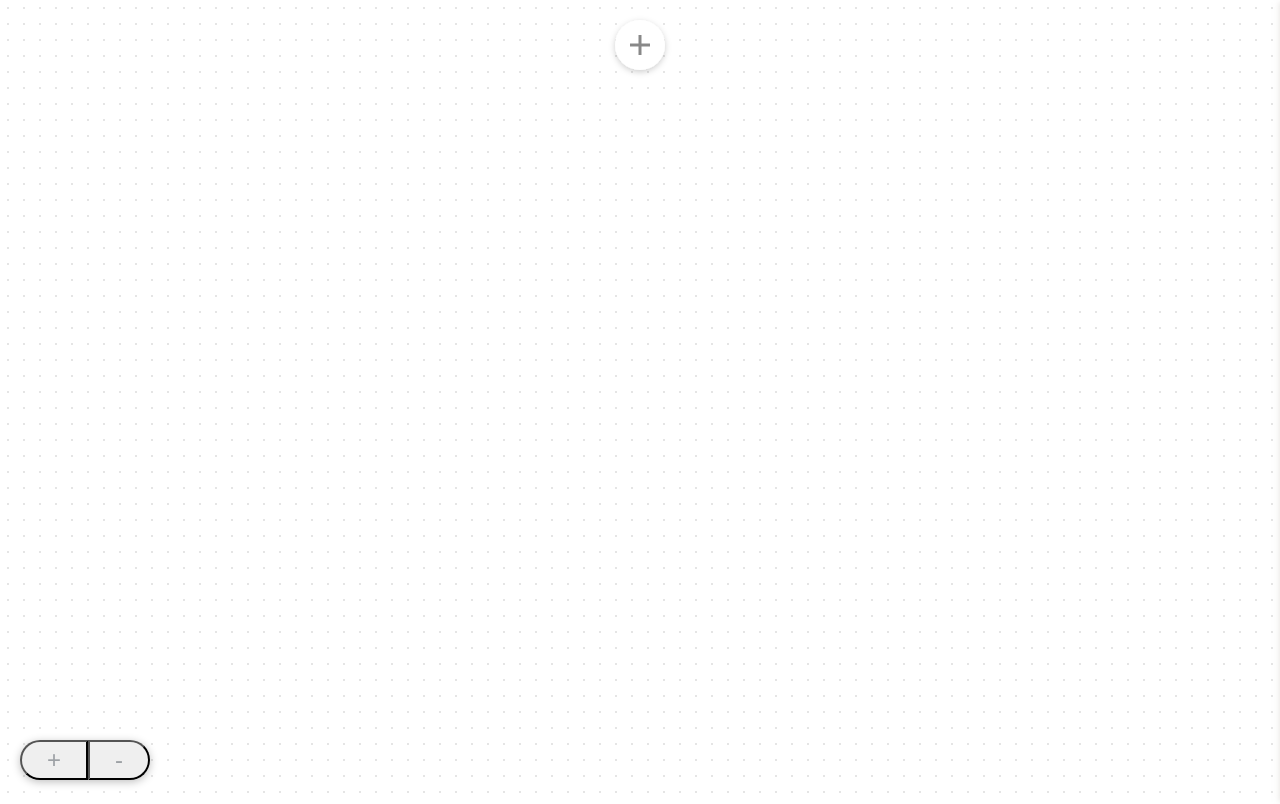
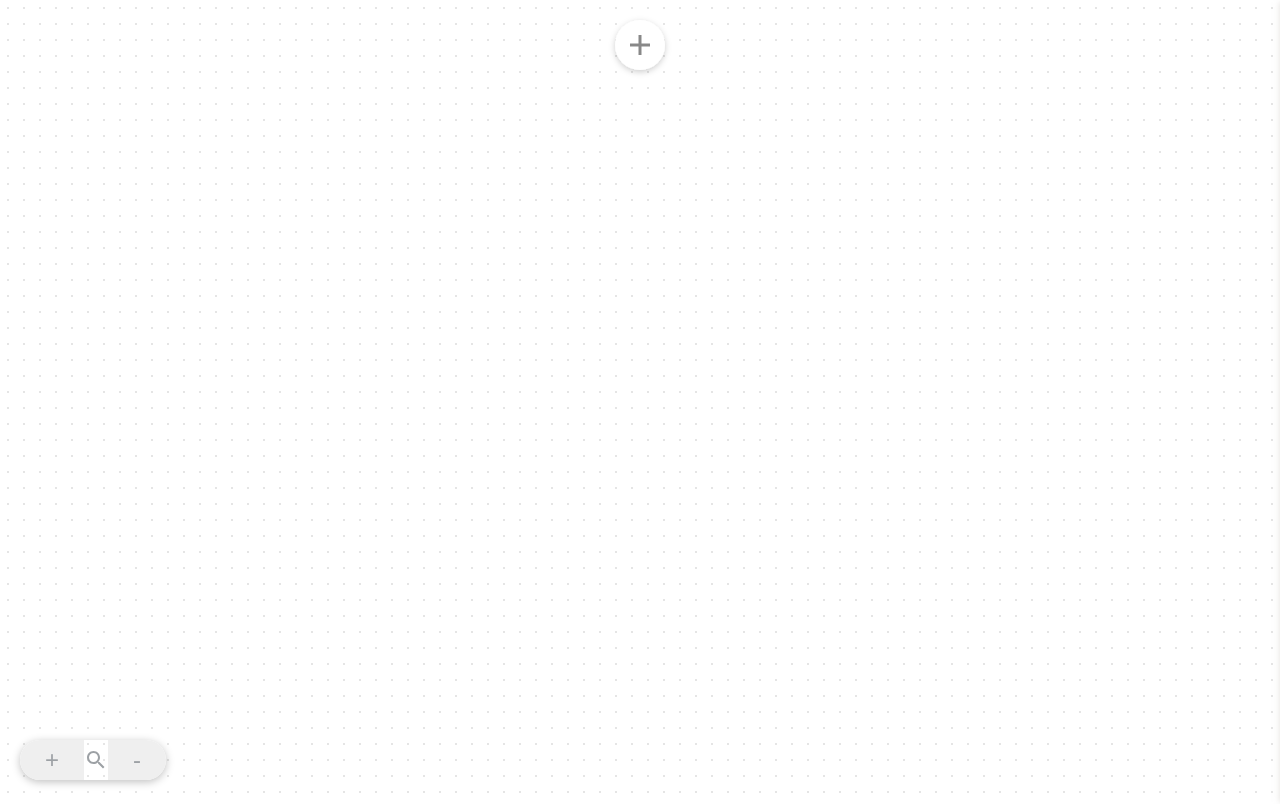
Before and after one commit to pvorona/flow-designer, a React (Create React App) app: page / in a window 1280 px wide. Built offline with nearby package versions, Linux system fonts and the light colour scheme.

Commit message:
Seach controls look

```diff
--- a/src/ZoomControls/ZoomControls.module.css
+++ b/src/ZoomControls/ZoomControls.module.css
@@ -5,24 +5,34 @@
   height: 40px;
   box-shadow: 0 2px 8px 0 rgba(0,0,0,0.25);
   border-radius: 25px;
+  display: flex;
+  align-items: center;
 }
 
-.zoomIn {
-  border-radius: 25px 0 0 25px;
+.zoomControl {
   height: 40px;
   padding: 0 25px;
   font-size: 24px;
   cursor: pointer;
   outline: none;
   color: #9DA1A5;
+  border: none;
+  user-select: none;
+  transition: color .2s;
+}
+
+.zoomControl:hover {
+  color: #272B30;
+}
+
+.zoomIn {
+  border-radius: 25px 0 0 25px;
 }
 
 .zoomOut {
   border-radius: 0 25px 25px 0;
-  height: 40px;
-  padding: 0 25px;
-  font-size: 24px;
-  cursor: pointer;
-  outline: none;
-  color: #9DA1A5;
 }
+
+.searchIcon {
+  fill: #9DA1A5;
+}
--- a/src/ZoomControls/index.js
+++ b/src/ZoomControls/index.js
@@ -6,10 +6,17 @@ export const ZoomControls = () =>
   <div className={styles.container}>
     <button
       onClick={zoomState.zoomIn}
-      className={styles.zoomIn}
+      className={`${styles.zoomIn} ${styles.zoomControl}`}
     >+</button>
+    <svg
+      className={styles.searchIcon}
+      width="24"
+      height="24"
+    >
+      <path d="M15.5 14h-.79l-.28-.27C15.41 12.59 16 11.11 16 9.5 16 5.91 13.09 3 9.5 3S3 5.91 3 9.5 5.91 16 9.5 16c1.61 0 3.09-.59 4.23-1.57l.27.28v.79l5 4.99L20.49 19l-4.99-5zm-6 0C7.01 14 5 11.99 5 9.5S7.01 5 9.5 5 14 7.01 14 9.5 11.99 14 9.5 14z" />
+    </svg>
     <button
       onClick={zoomState.zoomOut}
-      className={styles.zoomOut}
+      className={`${styles.zoomOut} ${styles.zoomControl}`}
     >-</button>
   </div>
```
